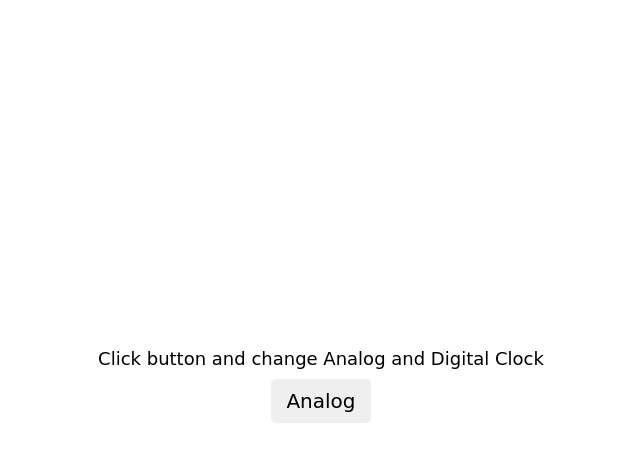
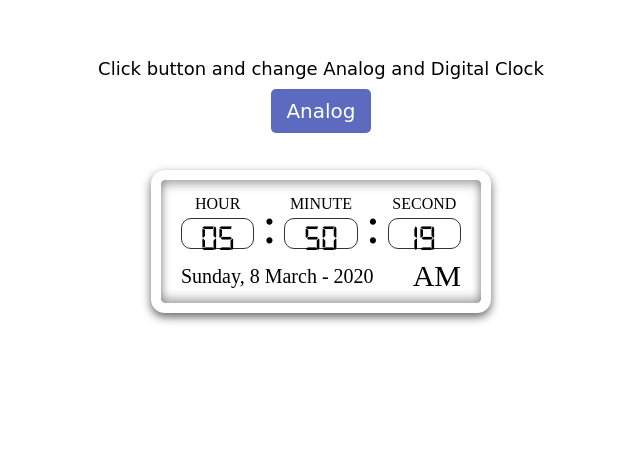
Before and after one commit to ksuman-in/HTML-CSS-JavaScript, a plain HTML site: page Clock/clock.html in a window 1280 px wide. Both pictures are taken after a click on the button "Digital". Shown: the whole page, without its empty margins (319-959 px from the left). Drawn offline with Linux system fonts and the light colour scheme.

Commit message:
Clock page finished Analog and Digital clock

```diff
--- /dev/null
+++ b/Clock/clock.css
@@ -0,0 +1,269 @@
+@font-face {
+  font-family: "CustomFont";
+  src: url("./digital.ttf");
+}
+* {
+  margin: 0;
+  padding: 0;
+  box-sizing: border-box;
+}
+.d-none {
+  display: none !important;
+}
+body {
+  min-height: 100vh;
+}
+.title {
+  padding: 10px 20px;
+  font-size: 18px;
+  font-family: cursive;
+  text-align: center;
+}
+.button {
+  padding: 10px 15px;
+  font-size: 20px;
+  font-family: cursive;
+  border-radius: 5px;
+  border: none;
+  outline: none;
+  background: #5c6bc0;
+  color: #fff;
+  transition: all 300ms ease-in;
+}
+.clock,
+.header {
+  display: flex;
+  flex-direction: column;
+  justify-content: center;
+  align-items: center;
+}
+.header {
+  min-height: 180px;
+}
+.analog-clock {
+  position: relative;
+  display: flex;
+  height: 350px;
+  width: 350px;
+  justify-content: center;
+  align-items: center;
+  background: url("clock.png");
+  background-size: cover;
+  border-radius: 50%;
+  box-shadow: 0 0 0 15px white, 0 4px 15px 10px rgba(0, 0, 0, 0.6),
+    0 5px 10px rgba(0, 0, 0, 0.3) inset, 0 -5px 10px rgba(0, 0, 0, 0.3) inset;
+}
+.analog-clock::before {
+  content: "";
+  position: absolute;
+  height: 10px;
+  width: 10px;
+  background: red;
+  border-radius: 50%;
+  z-index: 100;
+}
+.meridiem,
+.year,
+.month,
+.date {
+  display: flex;
+  justify-content: center;
+  align-items: center;
+  position: absolute;
+  padding: 2px 5px;
+  border: 1px solid #333;
+  border-radius: 2px;
+}
+.meridiem {
+  left: 70px;
+}
+.year {
+  bottom: 75px;
+}
+.month {
+  right: 70px;
+}
+.date {
+  top: 75px;
+}
+.hour,
+.minute,
+.second {
+  position: absolute;
+}
+.hour,
+.hr {
+  height: 130px;
+  width: 130px;
+}
+.minute,
+.min {
+  height: 180px;
+  width: 180px;
+}
+.second,
+.sec {
+  height: 250px;
+  width: 250px;
+}
+.hr,
+.min,
+.sec {
+  display: flex;
+  justify-content: center;
+  position: absolute;
+  border-radius: 50%;
+}
+.hr::before {
+  content: "";
+  position: absolute;
+  height: 65px;
+  width: 6px;
+  background: #333;
+  border-radius: 6px 6px 0 0;
+  z-index: 10;
+}
+.min::before {
+  content: "";
+  position: absolute;
+  height: 90px;
+  width: 4px;
+  background: #333;
+  border-radius: 6px 6px 0 0;
+  z-index: 10;
+}
+.sec::before {
+  content: "";
+  position: absolute;
+  height: 150px;
+  width: 3px;
+  background: #333;
+  border-radius: 6px 6px 0 0;
+  z-index: 10;
+}
+
+.digital-clock {
+  min-height: 120px;
+  min-width: 320px;
+  border-radius: 5px;
+  box-shadow: 0 0 0 10px white, 0 4px 10px 10px rgba(0, 0, 0, 0.6),
+    0 5px 10px rgba(0, 0, 0, 0.3) inset, 0 -5px 10px rgba(0, 0, 0, 0.3) inset;
+}
+.hour-minute-sec {
+  display: grid;
+  grid-template-columns: repeat(3, 1fr);
+  text-align: center;
+  padding: 15px 20px 0;
+  grid-column-gap: 30px;
+}
+.d-hour,
+.d-minute,
+.d-second {
+  position: relative;
+}
+.d-hour p,
+.d-minute p,
+.d-second p {
+  padding-bottom: 5px;
+  text-transform: uppercase;
+}
+.d-hour .d-hr,
+.d-minute .d-min,
+.d-second .d-sec {
+  padding: 5px 10px;
+  border: 1px solid #333;
+  border-radius: 10px;
+  font-size: 36px;
+  font-family: "CustomFont", Arial, sans-serif;
+}
+.d-minute::before,
+.d-second::before {
+  content: ":";
+  position: absolute;
+  top: 70%;
+  left: -22px;
+  transform: translateY(-62%);
+  font-size: 52px;
+}
+.d-meridiem {
+  padding: 10px;
+  width: 100%;
+  display: flex;
+  justify-content: space-between;
+  align-items: center;
+}
+#d-day {
+  font-size: 20px;
+  position: relative;
+  left: 10px;
+}
+#d-meridiem {
+  position: relative;
+  right: 10px;
+  font-size: 30px;
+  text-align: right;
+}
+
+@media screen and (max-width: 420px) {
+  .analog-clock {
+    height: 150px;
+    width: 150px;
+    box-shadow: 0 0 0 8px white, 0 2px 8px 10px rgba(0, 0, 0, 0.6),
+      0 5px 10px rgba(0, 0, 0, 0.3) inset, 0 -5px 10px rgba(0, 0, 0, 0.3) inset;
+  }
+  .analog-clock::before {
+    height: 5px;
+    width: 5px;
+  }
+  .meridiem,
+  .year,
+  .month,
+  .date {
+    font-size: 12px;
+    padding: 1px 3px;
+  }
+  .meridiem {
+    left: 25px;
+  }
+  .year {
+    bottom: 30px;
+  }
+  .month {
+    right: 25px;
+  }
+  .date {
+    top: 30px;
+  }
+  .hour,
+  .hr {
+    height: 60px;
+    width: 60px;
+  }
+  .minute,
+  .min {
+    height: 90px;
+    width: 90px;
+  }
+  .second,
+  .sec {
+    height: 120px;
+    width: 120px;
+  }
+  .hr::before {
+    height: 30px;
+    width: 4px;
+  }
+  .min::before {
+    height: 45px;
+    width: 3px;
+  }
+  .sec::before {
+    content: "";
+    position: absolute;
+    height: 70px;
+    width: 2px;
+    background: #333;
+    border-radius: 6px 6px 0 0;
+    z-index: 10;
+  }
+}
--- a/Clock/clock.html
+++ b/Clock/clock.html
@@ -4,213 +4,18 @@
     <meta charset="UTF-8" />
     <meta name="viewport" content="width=device-width, initial-scale=1.0" />
     <title>HTML CSS and JavaScript Clock</title>
-    <style>
-      * {
-        margin: 0;
-        padding: 0;
-        box-sizing: border-box;
-      }
-      .d-none {
-        display: none !important;
-      }
-      body {
-        display: flex;
-        flex-direction: column;
-        min-height: 100vh;
-        justify-content: center;
-        align-items: center;
-      }
-      .title {
-        padding: 10px 20px;
-        font-size: 18px;
-        font-family: cursive;
-      }
-      .button {
-        margin-bottom: 40px;
-        padding: 10px 15px;
-        font-size: 20px;
-        font-family: cursive;
-        border-radius: 5px;
-        border: none;
-        outline: none;
-        transition: all 300ms ease-in;
-      }
-      .analog-clock {
-        position: relative;
-        display: flex;
-        height: 350px;
-        width: 350px;
-        justify-content: center;
-        align-items: center;
-        background: url("clock.png");
-        background-size: cover;
-        border-radius: 50%;
-        box-shadow: 0 0 0 15px white, 0 4px 15px 10px rgba(0, 0, 0, 0.6),
-          0 5px 10px rgba(0, 0, 0, 0.3) inset,
-          0 -5px 10px rgba(0, 0, 0, 0.3) inset;
-      }
-      .analog-clock::before {
-        content: "";
-        position: absolute;
-        height: 10px;
-        width: 10px;
-        background: red;
-        border-radius: 50%;
-        z-index: 100;
-      }
-      .meridiem,
-      .year,
-      .month,
-      .day {
-        display: flex;
-        justify-content: center;
-        align-items: center;
-        position: absolute;
-        padding: 2px 5px;
-        border: 1px solid #333;
-        border-radius: 2px;
-      }
-      .meridiem {
-        left: 70px;
-      }
-      .year {
-        bottom: 75px;
-      }
-      .month {
-        right: 70px;
-      }
-      .day {
-        top: 75px;
-      }
-      .hour,
-      .minute,
-      .second {
-        position: absolute;
-      }
-      .hour,
-      .hr {
-        height: 130px;
-        width: 130px;
-      }
-      .minute,
-      .min {
-        height: 180px;
-        width: 180px;
-      }
-      .second,
-      .sec {
-        height: 250px;
-        width: 250px;
-      }
-      .hr,
-      .min,
-      .sec {
-        display: flex;
-        justify-content: center;
-        position: absolute;
-        border-radius: 50%;
-      }
-      .hr::before {
-        content: "";
-        position: absolute;
-        height: 65px;
-        width: 6px;
-        background: #333;
-        border-radius: 6px 6px 0 0;
-        z-index: 10;
-      }
-      .min::before {
-        content: "";
-        position: absolute;
-        height: 90px;
-        width: 4px;
-        background: #333;
-        border-radius: 6px 6px 0 0;
-        z-index: 10;
-      }
-      .sec::before {
-        content: "";
-        position: absolute;
-        height: 150px;
-        width: 3px;
-        background: #333;
-        border-radius: 6px 6px 0 0;
-        z-index: 10;
-      }
-
-      @media screen and (max-width: 420px) {
-        .analog-clock {
-          height: 150px;
-          width: 150px;
-          box-shadow: 0 0 0 8px white, 0 2px 8px 10px rgba(0, 0, 0, 0.6),
-            0 5px 10px rgba(0, 0, 0, 0.3) inset,
-            0 -5px 10px rgba(0, 0, 0, 0.3) inset;
-        }
-        .analog-clock::before {
-          height: 5px;
-          width: 5px;
-        }
-        .meridiem,
-        .year,
-        .month,
-        .day {
-          font-size: 12px;
-          padding: 1px 3px;
-        }
-        .meridiem {
-          left: 25px;
-        }
-        .year {
-          bottom: 30px;
-        }
-        .month {
-          right: 25px;
-        }
-        .day {
-          top: 30px;
-        }
-        .hour,
-        .hr {
-          height: 60px;
-          width: 60px;
-        }
-        .minute,
-        .min {
-          height: 90px;
-          width: 90px;
-        }
-        .second,
-        .sec {
-          height: 120px;
-          width: 120px;
-        }
-        .hr::before {
-          height: 30px;
-          width: 4px;
-        }
-        .min::before {
-          height: 45px;
-          width: 3px;
-        }
-        .sec::before {
-          content: "";
-          position: absolute;
-          height: 70px;
-          width: 2px;
-          background: #333;
-          border-radius: 6px 6px 0 0;
-          z-index: 10;
-        }
-      }
-    </style>
+    <link rel="stylesheet" href="clock.css" />
   </head>
   <body>
+    <div class="header">
       <p class="title">Click button and change Analog and Digital Clock</p>
       <button class="button">Digital</button>
+    </div>
+    <div class="clock">
       <div class="analog-clock">
         <p class="meridiem" id="meridiem"></p>
         <p class="year" id="year"></p>
-      <p class="day" id="day"></p>
+        <p class="date" id="date"></p>
         <p class="month" id="month"></p>
         <div class="hour">
           <div class="hr" id="hr"></div>
@@ -222,7 +27,27 @@
           <div class="sec" id="sec"></div>
         </div>
       </div>
-    <div class="digital-clock"></div>
+      <div class="digital-clock d-none">
+        <div class="hour-minute-sec">
+          <div class="d-hour">
+            <p>Hour</p>
+            <div class="d-hr" id="d-hr"></div>
+          </div>
+          <div class="d-minute">
+            <p>Minute</p>
+            <div class="d-min" id="d-min"></div>
+          </div>
+          <div class="d-second">
+            <p>Second</p>
+            <div class="d-sec" id="d-sec"></div>
+          </div>
+        </div>
+        <div class="d-meridiem">
+          <p id="d-day"></p>
+          <p id="d-meridiem"></p>
+        </div>
+      </div>
+    </div>
     <script>
       const deg = 6;
       let clock = "analog";
@@ -240,16 +65,30 @@
         "Nov",
         "Dec"
       ];
+      const days = [
+        "Sunday",
+        "Mondya",
+        "Tuesday",
+        "Wednesday",
+        "Thursday",
+        "Friday",
+        "Saturday"
+      ];
       let hr = document.querySelector("#hr");
       let min = document.querySelector("#min");
       let sec = document.querySelector("#sec");
+      let dhr = document.querySelector("#d-hr");
+      let dmin = document.querySelector("#d-min");
+      let dsec = document.querySelector("#d-sec");
       let meridiem = document.querySelector("#meridiem");
       let year = document.querySelector("#year");
       let month = document.querySelector("#month");
-      let day = document.querySelector("#day");
+      let date = document.querySelector("#date");
       let button = document.querySelector("button");
       let analog = document.querySelector(".analog-clock");
       let digital = document.querySelector(".digital-clock");
+      let dmeridiem = document.querySelector("#d-meridiem");
+      let dday = document.querySelector("#d-day");
 
       button.addEventListener("click", changeClock);
 
@@ -270,19 +109,34 @@
         let time = new Date();
         let yr = time.getFullYear();
         let mon = time.getMonth();
+        let dt = time.getDate();
         let dd = time.getDay();
         let hh = time.getHours();
-        let mm = time.getMinutes() * deg;
-        let ss = time.getSeconds() * deg;
+        let mm = time.getMinutes();
+        let ss = time.getSeconds();
 
-        hh > 11 ? (meridiem.innerHTML = "PM") : (meridiem.innerHTML = "AM");
+        if (hh >= 12) {
+          dmeridiem.innerHTML = "PM";
+          meridiem.innerHTML = "PM";
+          if (hh !== 12) hh = hh - 12;
+          dhr.innerHTML = hh < 10 ? `0${hh}` : hh;
+        } else {
+          meridiem.innerHTML = "AM";
+          dmeridiem.innerHTML = "AM";
+          dhr.innerHTML = hh < 10 ? `0${hh}` : hh;
+        }
+
         year.innerHTML = yr;
         month.innerHTML = months[mon];
-        day.innerHTML = dd + 1;
+        date.innerHTML = dt < 10 ? `0${dt}` : dt;
 
-        hr.style.transform = `rotateZ(${hh * 30 + mm / 12}deg)`;
-        min.style.transform = `rotateZ(${mm}deg)`;
-        sec.style.transform = `rotateZ(${ss}deg)`;
+        dmin.innerHTML = mm < 10 ? `0${mm}` : mm;
+        dsec.innerHTML = ss < 10 ? `0${ss}` : ss;
+        dday.innerHTML = `${days[dd]}, ${dt} ${months[mon]} - ${yr}`;
+
+        hr.style.transform = `rotateZ(${hh * 30 + mm / 2}deg)`;
+        min.style.transform = `rotateZ(${mm * deg}deg)`;
+        sec.style.transform = `rotateZ(${ss * deg}deg)`;
       });
     </script>
   </body>
```
Also changed, not shown: Clock/digital.ttf (added). Lines whose indentation alone changed are shown as unchanged.
